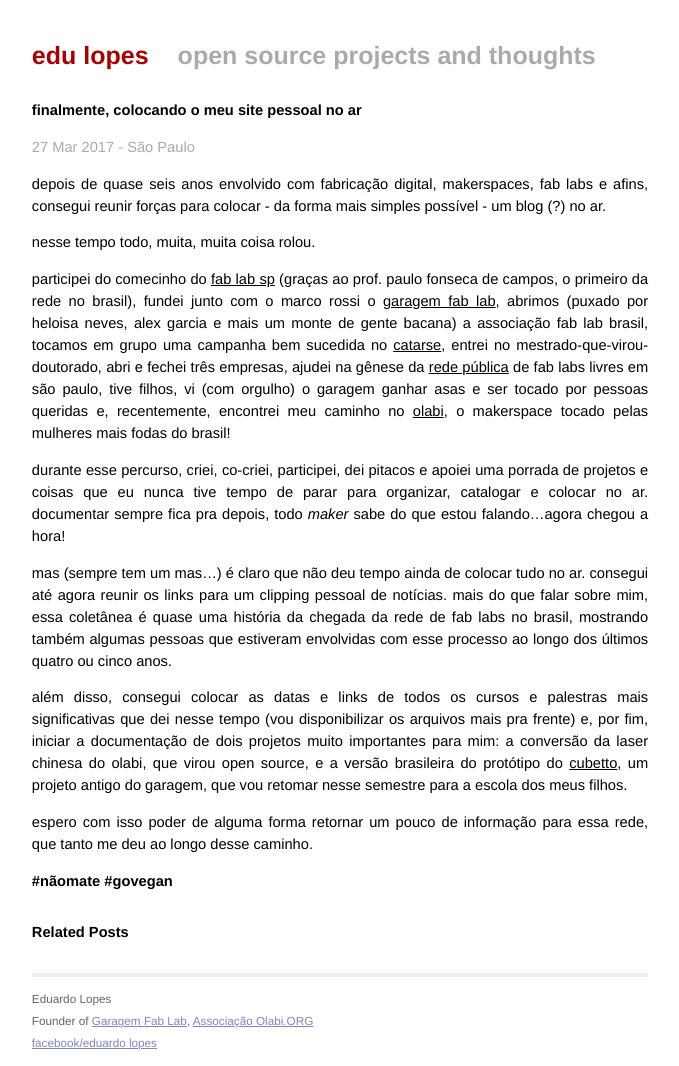
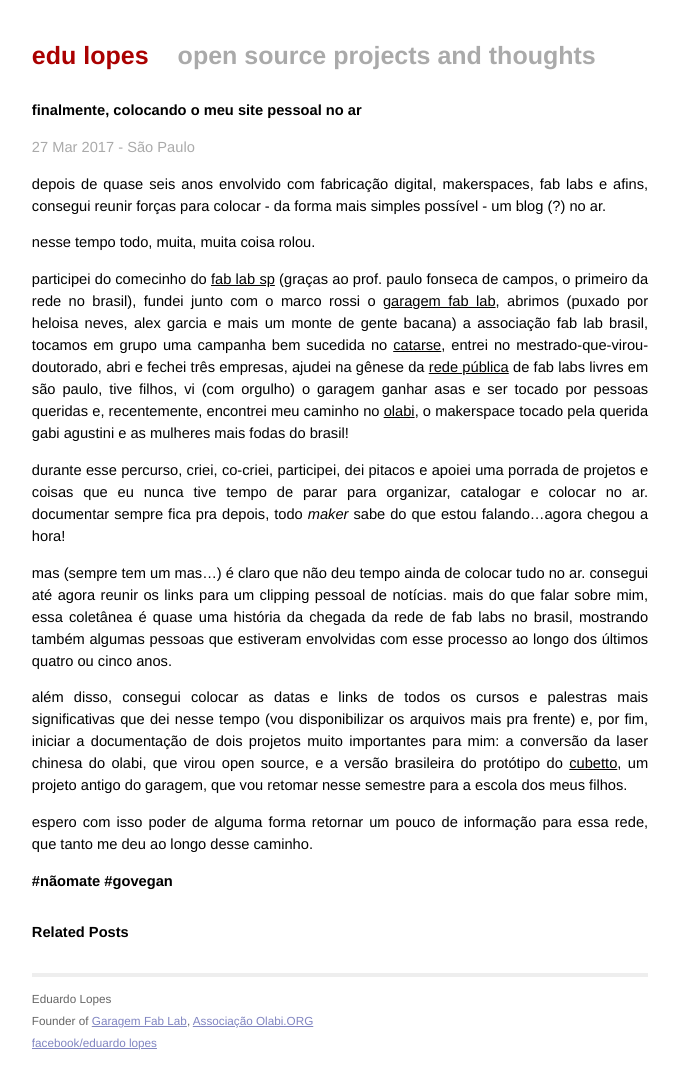
Before and after one commit to mojombo/mojombo.github.io, a Jekyll site: the page built from _posts/2017-03-27-colocando-o-site-no-ar.md, in a window 1280 px wide. Shown: the whole page, without its empty margins (300-979 px from the left). Built offline with Jekyll 4.4.1, drawn with Linux system fonts in a browser that asks for light colours.

Commit message:
Update 2017-03-27-colocando-o-site-no-ar.md

```diff
--- a/_posts/2017-03-27-colocando-o-site-no-ar.md
+++ b/_posts/2017-03-27-colocando-o-site-no-ar.md
@@ -12,7 +12,7 @@ depois de quase seis anos envolvido com fabricação digital, makerspaces, fab l
 
 nesse tempo todo, muita, muita coisa rolou.
 
-participei do comecinho do [fab lab sp](http://digifab.fau.usp.br/) (graças ao prof. paulo fonseca de campos, o primeiro da rede no brasil), fundei junto com o marco rossi o [garagem fab lab](http://www.garagemfablab.com.br), abrimos (puxado por heloisa neves, alex garcia e mais um monte de gente bacana) a associação fab lab brasil, tocamos em grupo uma campanha bem sucedida no [catarse](www.catarse.me/garagemfablab), entrei no mestrado-que-virou-doutorado, abri e fechei três empresas, ajudei na gênese da [rede pública](www.fabablivresp.art.br) de fab labs livres em são paulo, tive filhos, vi (com orgulho) o garagem ganhar asas e ser tocado por pessoas queridas e, recentemente, encontrei meu caminho no [olabi](http://olabi.co), o makerspace tocado pelas mulheres mais fodas do brasil!
+participei do comecinho do [fab lab sp](http://digifab.fau.usp.br/) (graças ao prof. paulo fonseca de campos, o primeiro da rede no brasil), fundei junto com o marco rossi o [garagem fab lab](http://www.garagemfablab.com.br), abrimos (puxado por heloisa neves, alex garcia e mais um monte de gente bacana) a associação fab lab brasil, tocamos em grupo uma campanha bem sucedida no [catarse](www.catarse.me/garagemfablab), entrei no mestrado-que-virou-doutorado, abri e fechei três empresas, ajudei na gênese da [rede pública](www.fabablivresp.art.br) de fab labs livres em são paulo, tive filhos, vi (com orgulho) o garagem ganhar asas e ser tocado por pessoas queridas e, recentemente, encontrei meu caminho no [olabi](http://olabi.co), o makerspace tocado pela querida gabi agustini e as mulheres mais fodas do brasil!
 
 durante esse percurso, criei, co-criei, participei, dei pitacos e apoiei uma porrada de projetos e coisas que eu nunca tive tempo de parar para organizar, catalogar e colocar no ar. documentar sempre fica pra depois, todo _maker_ sabe do que estou falando...agora chegou a hora!
 
```
